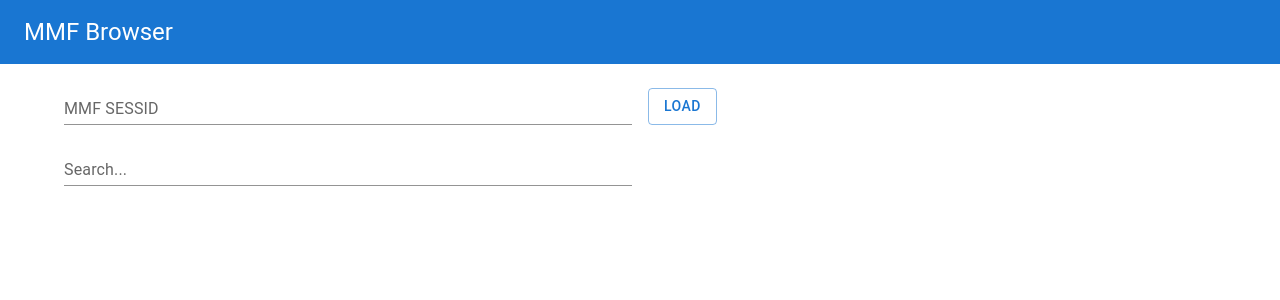
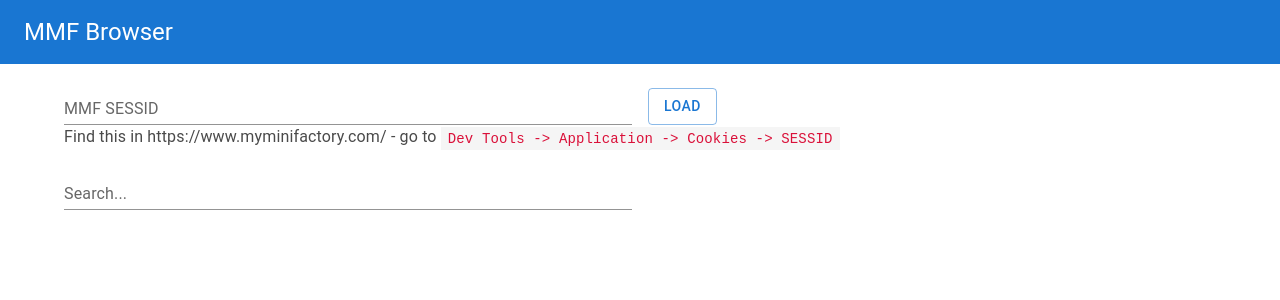
Before and after one commit to AdamLay/mmf-browser, a Next.js app: page / in a window 1280 px wide. Shown: the top 300 px of the page. Built offline with nearby package versions, Linux system fonts and the light colour scheme.

Commit message:
sessid help text

```diff
--- a/pages/index.tsx
+++ b/pages/index.tsx
@@ -94,6 +94,7 @@ const Home: NextPage = () => {
               </Button>
             </Grid>
           </Grid>
+          <Typography>Find this in https://www.myminifactory.com/ - go to <code>Dev Tools -&gt; Application -&gt; Cookies -&gt; SESSID</code></Typography>
         </Box>
         <Box mb={2}>
           <Grid container spacing={2}>
```
